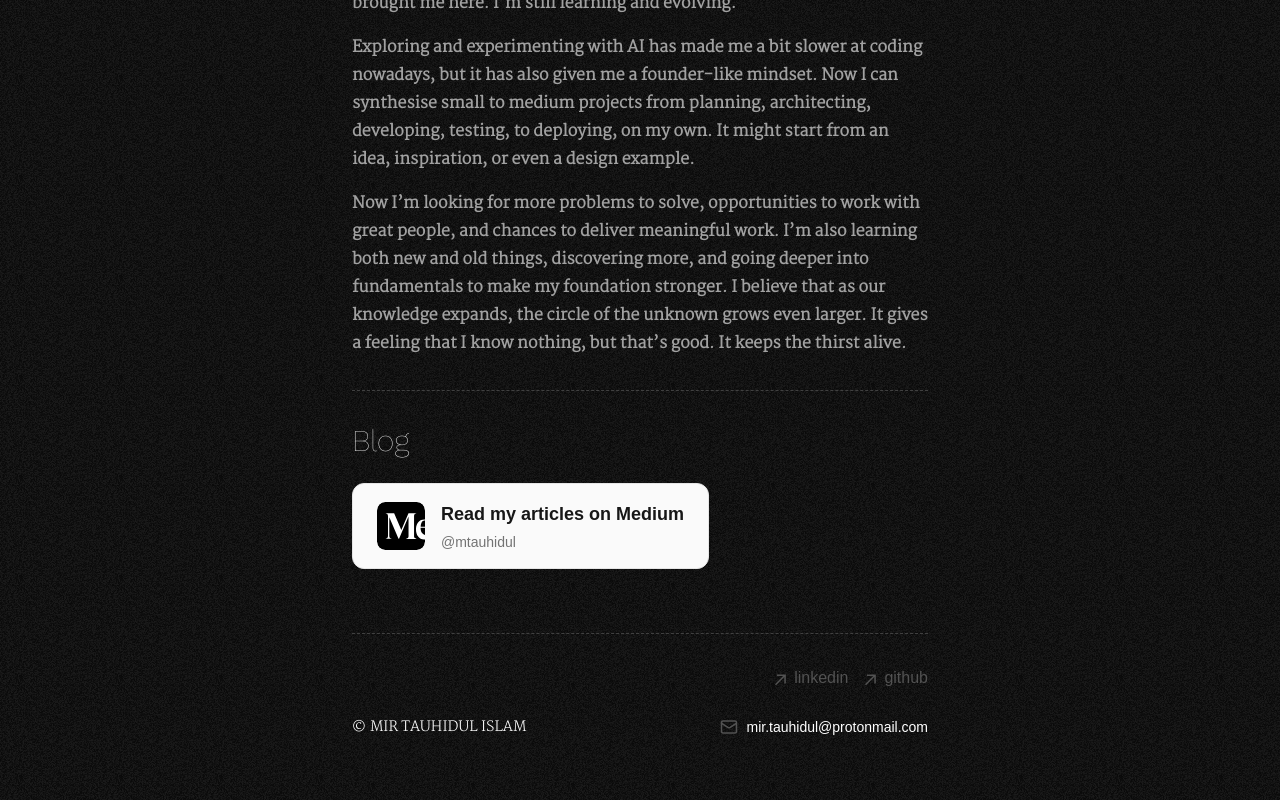
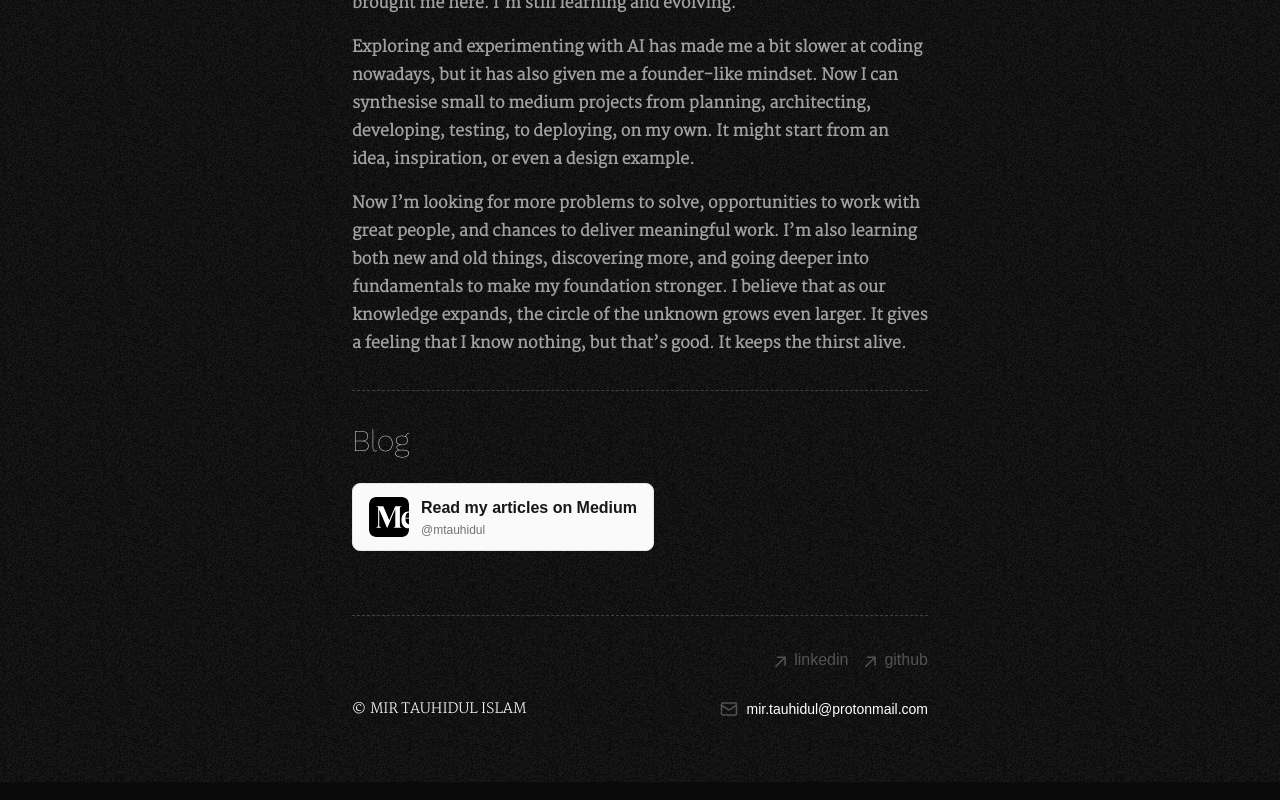
Before and after one commit to mtauhidul/mirtauhid.com-v5, a Next.js app: page / in a window 1280 px wide. Shown: the part 656-1456 px from the top of the page. Built offline with nearby package versions, Linux system fonts and the light colour scheme; a web font is replaced by a local one.

Commit message:
Reduce Medium blog button size for lighter appearance

```diff
--- a/app/components/latest.tsx
+++ b/app/components/latest.tsx
@@ -6,25 +6,25 @@ export function Latest() {
         href="https://mtauhidul.medium.com/"
         target="_blank"
         rel="noopener noreferrer"
-        className="group relative inline-flex items-center gap-4 px-6 py-4 bg-neutral-50 dark:bg-neutral-900 hover:bg-neutral-100 dark:hover:bg-neutral-800 border border-neutral-200 dark:border-neutral-700 rounded-xl transition-all duration-200 hover:shadow-md"
+        className="group inline-flex items-center gap-3 px-4 py-3 bg-neutral-50 dark:bg-neutral-900 hover:bg-neutral-100 dark:hover:bg-neutral-800 border border-neutral-200 dark:border-neutral-700 rounded-lg transition-all duration-200 hover:shadow-sm"
       >
         <div className="flex-shrink-0">
           <img
             src="/images/Medium-Icon-Black.svg"
             alt="Medium"
-            className="w-12 h-12 dark:hidden rounded-lg"
+            className="w-10 h-10 dark:hidden rounded-md"
           />
           <img
             src="/images/Medium-Icon-White.svg"
             alt="Medium"
-            className="w-12 h-12 hidden dark:block rounded-lg"
+            className="w-10 h-10 hidden dark:block rounded-md"
           />
         </div>
-        <div className="flex flex-col gap-1">
-          <span className="text-neutral-900 dark:text-neutral-100 font-semibold text-lg group-hover:text-black dark:group-hover:text-white transition-colors">
+        <div className="flex flex-col gap-0.5">
+          <span className="text-neutral-900 dark:text-neutral-100 font-semibold text-base group-hover:text-black dark:group-hover:text-white transition-colors">
             Read my articles on Medium
           </span>
-          <span className="text-sm text-neutral-500 dark:text-neutral-400">
+          <span className="text-xs text-neutral-500 dark:text-neutral-400">
             @mtauhidul
           </span>
         </div>
```
